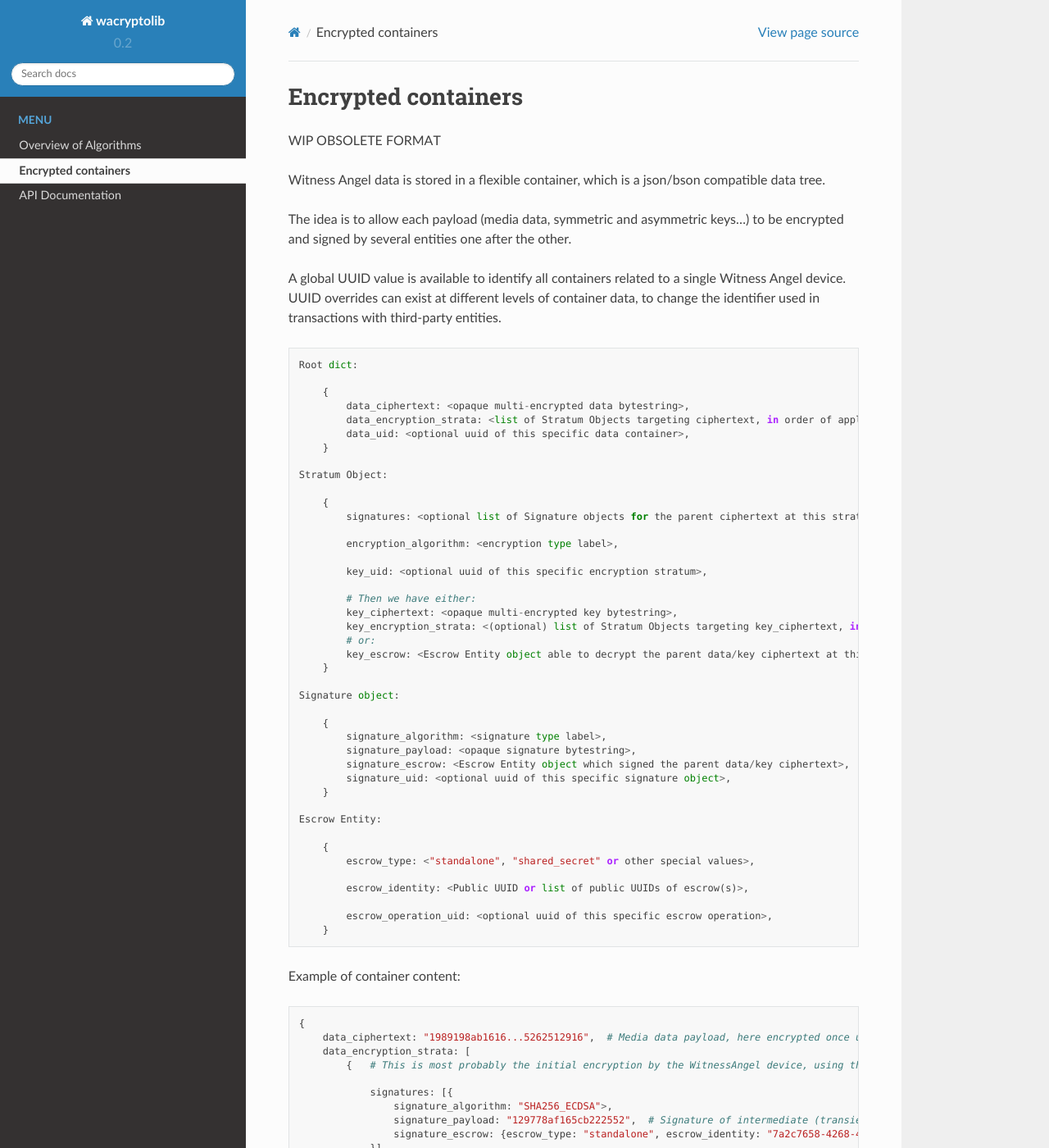
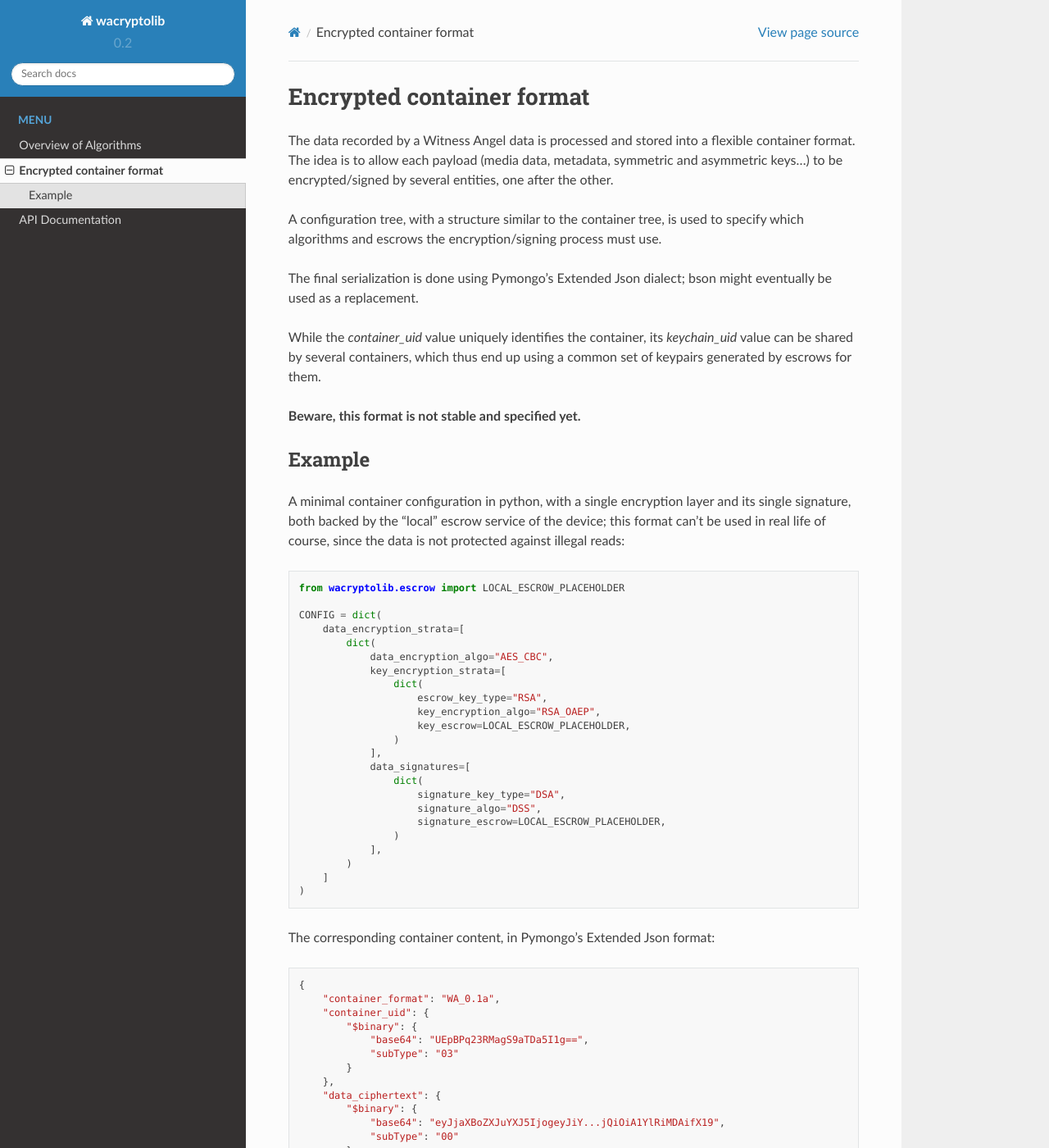
Before and after one commit to WitnessAngel/witness-angel-cryptolib, a Sphinx documentation site: the page built from docs/container_format.rst, in a window 1280 px wide and 1400 px high. Shown: the whole window at 82% size. Built offline with Sphinx 7.4.7 and the Read the Docs theme 2.0.0, drawn with Linux system fonts in a browser that asks for light colours; some of the changed text lies outside the part shown.

Commit message:
Update example of container format.

```diff
--- a/docs/api/container.rst
+++ b/docs/api/container.rst
@@ -1,5 +1,5 @@
 Container
------------------
+==========
 
 This module provides utilities to write and read encrypted containers, which themselves use
 encryption/signing keys of the escrow system.
--- a/docs/api/shared_secret.rst
+++ b/docs/api/shared_secret.rst
@@ -1,5 +1,5 @@
 Shamir's shared secret
-----------------------
+======================
 
 This module provides utilities to create and recombine "shared secrets", for which some parts can be lost
 without preventing the reconstruction of the whole secret.
--- a/docs/api/utilities.rst
+++ b/docs/api/utilities.rst
@@ -1,5 +1,5 @@
 Utilities
----------
+==========
 
 This module exposes different functions which can be useful when dealing with cryptography.
 
--- a/docs/container_format.rst
+++ b/docs/container_format.rst
@@ -1,17 +1,22 @@
 
-Encrypted containers
-------------------------
+Encrypted container format
+==========================
 
-WIP OBSOLETE FORMAT
+The data recorded by a Witness Angel data is processed and stored into a flexible container format. The idea is to allow each payload (media data, metadata, symmetric and asymmetric keys...) to be encrypted/signed by several entities, one after the other.
 
-Witness Angel data is stored in a flexible container, which is a json/bson compatible data tree.
+A configuration tree, with a structure similar to the container tree, is used to specify which algorithms and escrows the encryption/signing process must use.
 
-The idea is to allow each payload (media data, symmetric and asymmetric keys...) to be encrypted and signed by several entities one after the other.
+The final serialization is done using Pymongo's Extended Json dialect; bson might eventually be used as a replacement.
 
-A global UUID value is available to identify all containers related to a single Witness Angel device.
-UUID overrides can exist at different levels of container data, to change the identifier used in transactions with third-party entities.
+While the `container_uid` value uniquely identifies the container, its `keychain_uid` value can be shared by several containers, which thus end up using a common set of keypairs generated by escrows for them.
 
-::
+**Beware, this format is not stable and specified yet.**
+
+.. OBSOLETE STUFFS - TO BE RESPECIFIED LATER
+
+    NOPE not yet - UUID overrides can exist at different levels of container data, to change the identifier used in transactions with third-party entities.
+
+    WRONG - A global `keychain_uid` value is available to identify all containers related to a single Witness Angel device.
 
     Root dict:
 
@@ -57,51 +62,93 @@ UUID overrides can exist at different levels of container data, to change the id
         }
 
 
+Example
+---------
 
-Example of container content::
+A minimal container configuration in python, with a single encryption layer and its single signature, both backed by the "local" escrow service of the device; this format can't be used in real life of course, since the data is not protected against illegal reads::
+
+    from wacryptolib.escrow import LOCAL_ESCROW_PLACEHOLDER
+
+    CONFIG = dict(
+        data_encryption_strata=[
+            dict(
+                data_encryption_algo="AES_CBC",
+                key_encryption_strata=[
+                    dict(
+                        escrow_key_type="RSA",
+                        key_encryption_algo="RSA_OAEP",
+                        key_escrow=LOCAL_ESCROW_PLACEHOLDER,
+                    )
+                ],
+                data_signatures=[
+                    dict(
+                        signature_key_type="DSA",
+                        signature_algo="DSS",
+                        signature_escrow=LOCAL_ESCROW_PLACEHOLDER,
+                    )
+                ],
+            )
+        ]
+    )
 
 
-    {
-        data_ciphertext: "1989198ab1616...5262512916",  # Media data payload, here encrypted once using AES/OAEP and then ChaCha20-Poly1305
-        data_encryption_strata: [
-            {   # This is most probably the initial encryption by the WitnessAngel device, using third-party entities #
+The corresponding container content, in Pymongo's Extended Json format::
 
-                signatures: [{
-                    signature_algorithm: "SHA256_ECDSA">,
-                    signature_payload: "129778af165cb222552",  # Signature of intermediate (transient) data ciphertext
-                    signature_escrow: {escrow_type: "standalone", escrow_identity: "7a2c7658-4268-4193-9c03-23668a9d0b02"}
-                }],
 
-                encryption_algorithm: "AES_OAEP",
-
-                key_ciphertext: "d12981628c1122de222",
-                key_encryption_strata: [{
-                    encryption_algorithm: "RSA",
-                    key_escrow: {escrow_type: "standalone",
-                                 escrow_identity: "e921cfe1-d32c-494c-b530-c29a1eee6ec4"}  # E.g. UUID of WitnessAngel owner
-                },{
-                    encryption_algorithm: "RSA",
-                    key_escrow: {
-                        escrow_type: "shared_secret",
-                        escrow_identity: ["433a18ef-88aa-49bd-9e54-ae3ba8c11ccd",
-                                          "8ece82b4-3df7-4375-a216-a7f9cbd28fd4",
-                                          "47d187d5-27a9-4dfa-b60d-c79b250aa0f2"],
-                        escrow_operation_uid: "2e17e379-acbe-48c2-80f3-bde4590b2696"
-                    }
-                }]
-            },
-            {   # This might be e.g. on over-encryption by the container storage manager #
-
-                signatures: [],  # here, no signature of final (current) data ciphertext
-
-                encryption_algorithm: "CHACHA20_POLY1305",
-
-                key_ciphertext: "ba19278771298118226543ffd",
-                key_encryption_strata: [{
-                    encryption_algorithm: "RSA",
-                    key_escrow: {escrow_type: "standalone",
-                                 escrow_identity: "a014a4aa-f204-4868-85e2-ab983d3e239a"}
-                }]
-            },
-        ]
-    }
+  {
+      "container_format": "WA_0.1a",
+      "container_uid": {
+          "$binary": {
+              "base64": "UEpBPq23RMagS9aTDa5I1g==",
+              "subType": "03"
+          }
+      },
+      "data_ciphertext": {
+          "$binary": {
+              "base64": "eyJjaXBoZXJuYXJ5IjogeyJiY...jQiOiA1YlRiMDAifX19",
+              "subType": "00"
+          }
+      },
+      "data_encryption_strata": [
+          {
+              "data_encryption_algo": "AES_CBC",
+              "data_signatures": [
+                  {
+                      "signature_algo": "DSS",
+                      "signature_escrow": "_local_",
+                      "signature_key_type": "DSA",
+                      "signature_value": {
+                          "digest": {
+                              "$binary": {
+                                  "base64": "uJm8Zis/fNI...u9Zy36aeOOOmiXvk=",
+                                  "subType": "00"
+                              }
+                          },
+                          "timestamp_utc": {
+                              "$numberInt": "1570722817"
+                          }
+                      }
+                  }
+              ],
+              "key_ciphertext": {
+                  "$binary": {
+                      "base64": "eyJkaWdlc3RfbGlzdCI6I...UeXBlIjogIjAwIn19XX0=",
+                      "subType": "00"
+                  }
+              },
+              "key_encryption_strata": [
+                  {
+                      "escrow_key_type": "RSA",
+                      "key_encryption_algo": "RSA_OAEP",
+                      "key_escrow": "_local_"
+                  }
+              ]
+          }
+      ],
+      "keychain_uid": {
+          "$binary": {
+              "base64": "OvJb4C/oSke+/QG5Im0Mng==",
+              "subType": "03"
+          }
+      }
+  }
```
